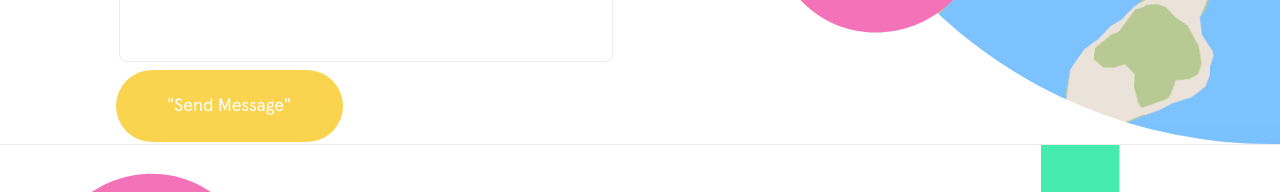
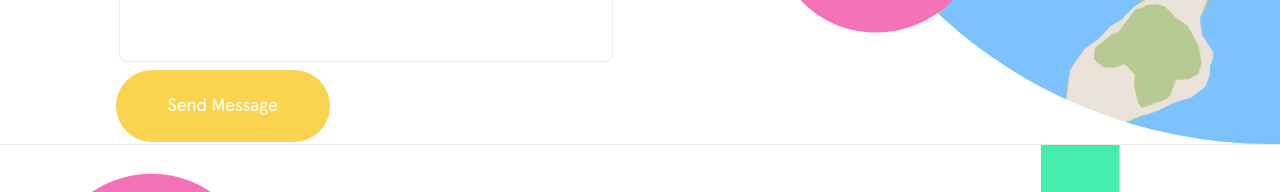
Before and after one commit to Mati-Pereira/front-form-intern, a React (Vite) app: page / in a window 1280 px wide. Shown: the part 460-652 px from the top of the page. Built offline with nearby package versions, Linux system fonts and the light colour scheme.

Commit message:
delete 1 file and update 1 file

```diff
--- a/src/App/index.tsx
+++ b/src/App/index.tsx
@@ -41,7 +41,7 @@ const App = () => {
     e.preventDefault();
     setIsLoading(true);
     await axios
-      .post("http://localhost:3000", data)
+      .post("https://back-zenbittech-nojbrwfoa-mati-pereira.vercel.app/", data)
       .then(() => {
         setIsLoading(false);
         setData({
@@ -95,7 +95,7 @@ const App = () => {
               minLength={4}
             />
             <Button type="submit" disabled={isLoading}>
-              "Send Message"
+              Send Message
             </Button>
           </Form>
         </Content>
```
Also changed, not shown: 1 other file (tests, documents, lock files or other folders).
